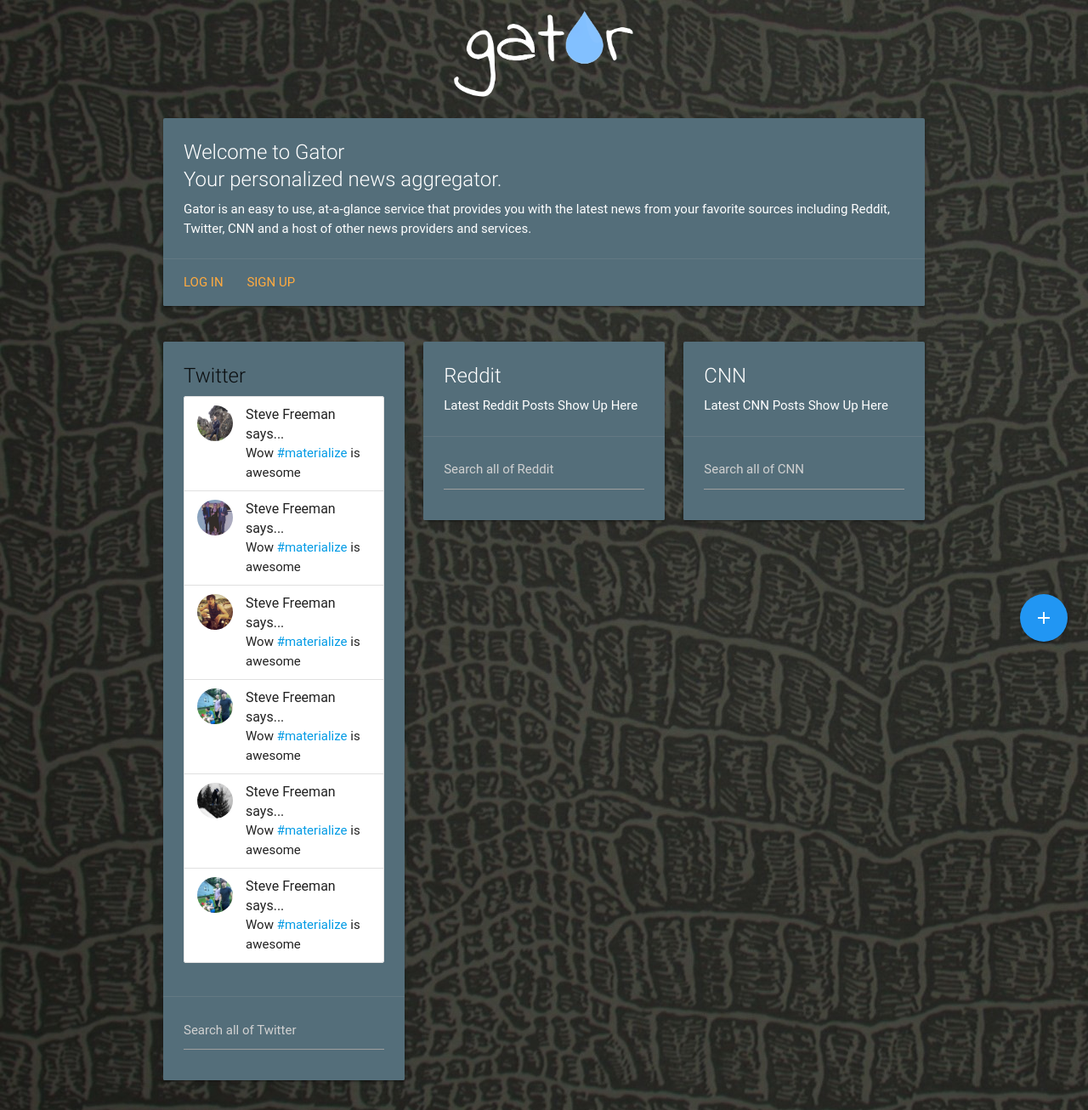
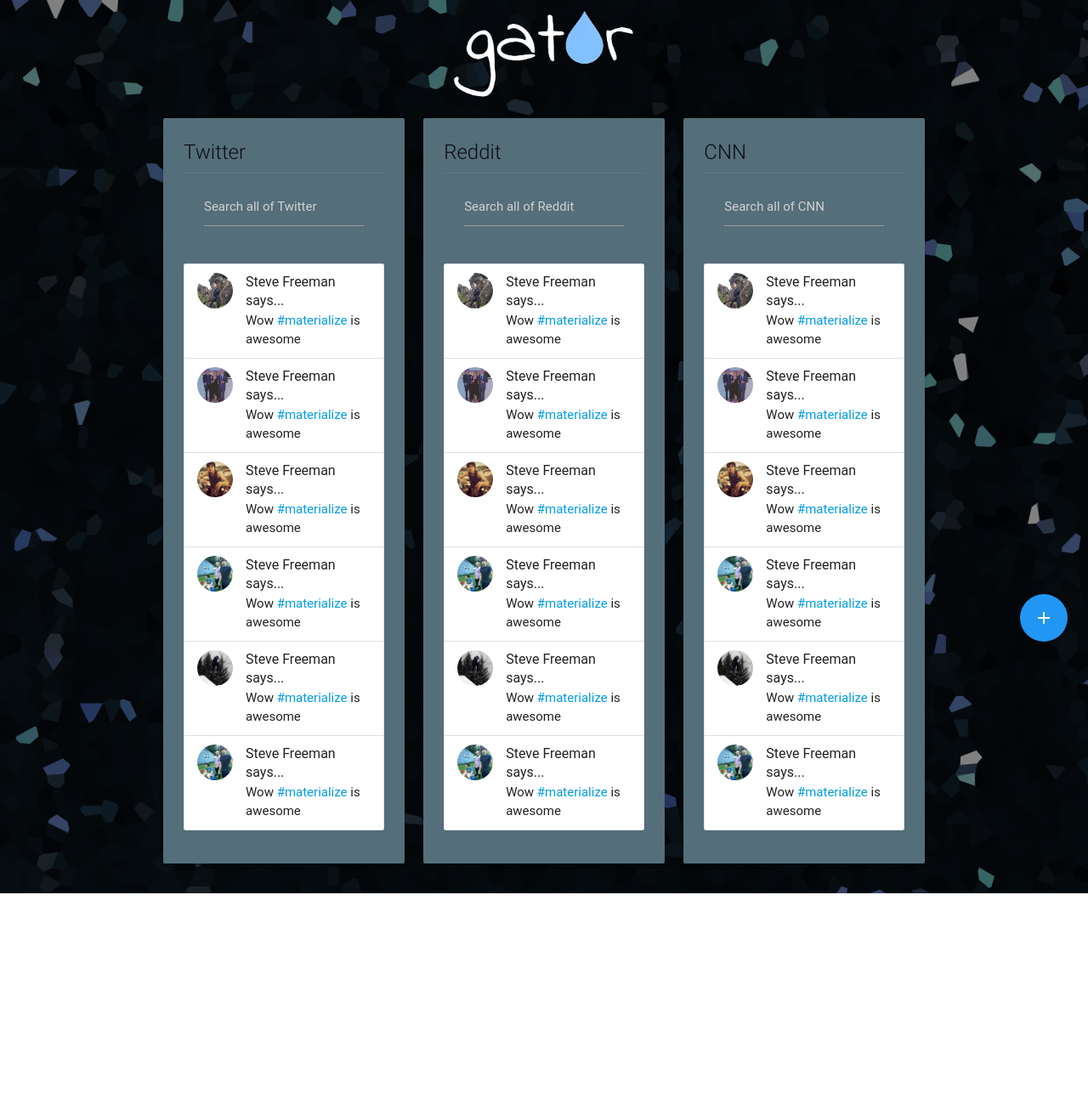
Before and after one commit to mlin2814/Gator, a PHP site: page / in a window 1280 px wide. Shown: the whole page at 85% size. After the commit the page ends 1051 px from the top, so only its background shows below. Run offline with PHP 8.4, Linux system fonts and the light colour scheme; some libraries are stand-ins or nearby versions; some web fonts are replaced.

Commit message:
Added Tariqs Background and removed the top dialog box. Top dialog box should instead be a modal

```diff
--- a/assets/css/style.css
+++ b/assets/css/style.css
@@ -1,6 +1,6 @@
 body{
-	background-color: darkgrey;
-	background-image: url("../images/gatorbg.jpg");
+	background-color: black;
+	background-image: url("../images/gatorbg.png");
 }
 
 img{
--- a/index.html
+++ b/index.html
@@ -10,7 +10,7 @@
 		<div class = "logo">
 			<a href ="#" class = 'brand-logo center'><img src = "assets/images/gator.png"></a>
 		</div>
-		<div class="row">
+<!-- 		<div class="row">
         <div class="col s12 m12">
           <div class="card blue-grey darken-1">
             <div class="card-content white-text">
@@ -23,12 +23,15 @@
             </div>
           </div>
         </div>
-      </div>
+      </div> -->
 		<div class="row">
         <div class="col s4 m4">
           <div class="card blue-grey darken-1">
             <div class="card-content">
               <span class="card-title">Twitter</span>
+              <div class="card-action">
+            	<input placeholder = "Search all of Twitter" id = "twitSearch" type = "text" class = "validate">
+            </div>
               	<ul class = "collection">
               		<li class = "collection-item avatar">
               			<img src="assets/images/profpic1.jpg" alt="" class="circle">
@@ -62,30 +65,89 @@
               		</li>
               	</ul>
             </div>
-            <div class="card-action">
-            	<input placeholder = "Search all of Twitter" id = "twitSearch" type = "text" class = "validate">
+          </div>
+        </div>
+        <div class="col s4 m4">
+          <div class="card blue-grey darken-1">
+            <div class="card-content">
+              <span class="card-title">Reddit</span>
+               <div class="card-action">
+            	<input placeholder = "Search all of Reddit" id = "redditSearch" type = "text" class = "validate">
+            </div>
+             <ul class = "collection">
+              		<li class = "collection-item avatar">
+              			<img src="assets/images/profpic1.jpg" alt="" class="circle">
+     					 <span class="title">Steve Freeman says...</span>
+      					<p>Wow <a href = "#">#materialize</a> is awesome</p>
+              		</li>
+              		<li class = "collection-item avatar">
+              			<img src="assets/images/profpic2.jpg" alt="" class="circle">
+     					 <span class="title">Steve Freeman says...</span>
+      					<p>Wow <a href = "#">#materialize</a> is awesome</p>
+              		</li>
+              		<li class = "collection-item avatar">
+              			<img src="assets/images/profpic3.jpg" alt="" class="circle">
+     					 <span class="title">Steve Freeman says...</span>
+      					<p>Wow <a href = "#">#materialize</a> is awesome</p>
+              		</li>
+              		<li class = "collection-item avatar">
+              			<img src="assets/images/profpic4.jpg" alt="" class="circle">
+     					 <span class="title">Steve Freeman says...</span>
+      					<p>Wow <a href = "#">#materialize</a> is awesome</p>
+              		</li>
+              		<li class = "collection-item avatar">
+              			<img src="assets/images/profpic5.jpg" alt="" class="circle">
+     					 <span class="title">Steve Freeman says...</span>
+      					<p>Wow <a href = "#">#materialize</a> is awesome</p>
+              		</li>
+              		<li class = "collection-item avatar">
+              			<img src="assets/images/profpic4.jpg" alt="" class="circle">
+     					 <span class="title">Steve Freeman says...</span>
+      					<p>Wow <a href = "#">#materialize</a> is awesome</p>
+              		</li>
+              	</ul>
             </div>
           </div>
         </div>
         <div class="col s4 m4">
           <div class="card blue-grey darken-1">
-            <div class="card-content white-text">
-              <span class="card-title">Reddit</span>
-              <p>Latest Reddit Posts Show Up Here</p>
+            <div class="card-content">
+              <span class="card-title">CNN</span>
+              <div class="card-action">
+            	<input placeholder = "Search all of CNN" id = "twitSearch" type = "text" class = "validate">
             </div>
-            <div class="card-action">
-            	<input placeholder = "Search all of Reddit" id = "redditSearch" type = "text" class = "validate">
-            </div>
-          </div>
-        </div>
-        <div class="col s4 m4">
-          <div class="card blue-grey darken-1">
-            <div class="card-content white-text">
-              <span class="card-title">CNN</span>
-              <p>Latest CNN Posts Show Up Here</p>
-            </div>
-            <div class="card-action">
-            	<input placeholder = "Search all of CNN" id = "twitSearch" type = "text" class = "validate">
+              <ul class = "collection">
+              		<li class = "collection-item avatar">
+              			<img src="assets/images/profpic1.jpg" alt="" class="circle">
+     					 <span class="title">Steve Freeman says...</span>
+      					<p>Wow <a href = "#">#materialize</a> is awesome</p>
+              		</li>
+              		<li class = "collection-item avatar">
+              			<img src="assets/images/profpic2.jpg" alt="" class="circle">
+     					 <span class="title">Steve Freeman says...</span>
+      					<p>Wow <a href = "#">#materialize</a> is awesome</p>
+              		</li>
+              		<li class = "collection-item avatar">
+              			<img src="assets/images/profpic3.jpg" alt="" class="circle">
+     					 <span class="title">Steve Freeman says...</span>
+      					<p>Wow <a href = "#">#materialize</a> is awesome</p>
+              		</li>
+              		<li class = "collection-item avatar">
+              			<img src="assets/images/profpic4.jpg" alt="" class="circle">
+     					 <span class="title">Steve Freeman says...</span>
+      					<p>Wow <a href = "#">#materialize</a> is awesome</p>
+              		</li>
+              		<li class = "collection-item avatar">
+              			<img src="assets/images/profpic5.jpg" alt="" class="circle">
+     					 <span class="title">Steve Freeman says...</span>
+      					<p>Wow <a href = "#">#materialize</a> is awesome</p>
+              		</li>
+              		<li class = "collection-item avatar">
+              			<img src="assets/images/profpic4.jpg" alt="" class="circle">
+     					 <span class="title">Steve Freeman says...</span>
+      					<p>Wow <a href = "#">#materialize</a> is awesome</p>
+              		</li>
+              	</ul>
             </div>
           </div>
         </div>
```
Also changed, not shown: assets/images/gatorbg.png (added), 1 other file.
